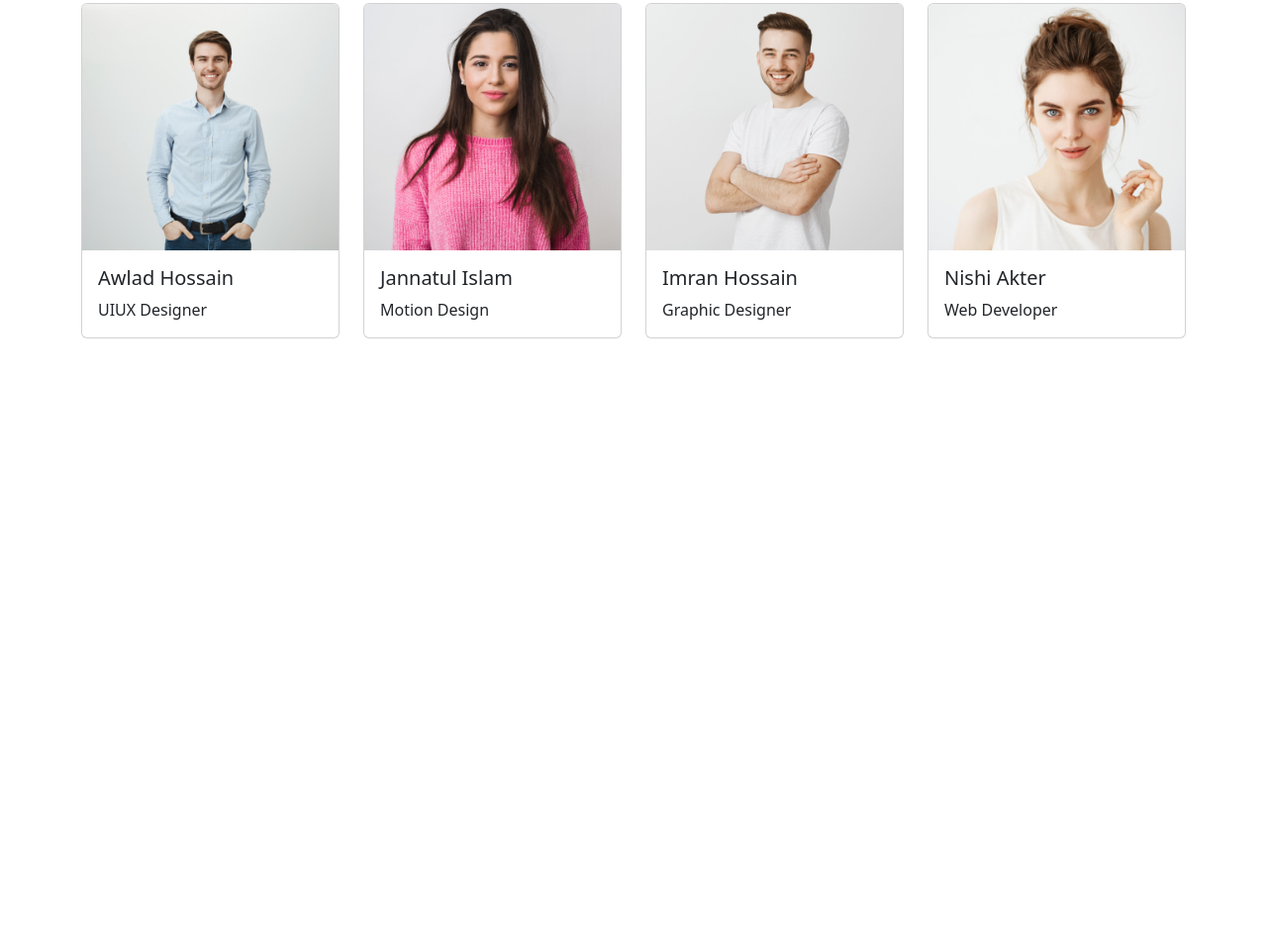
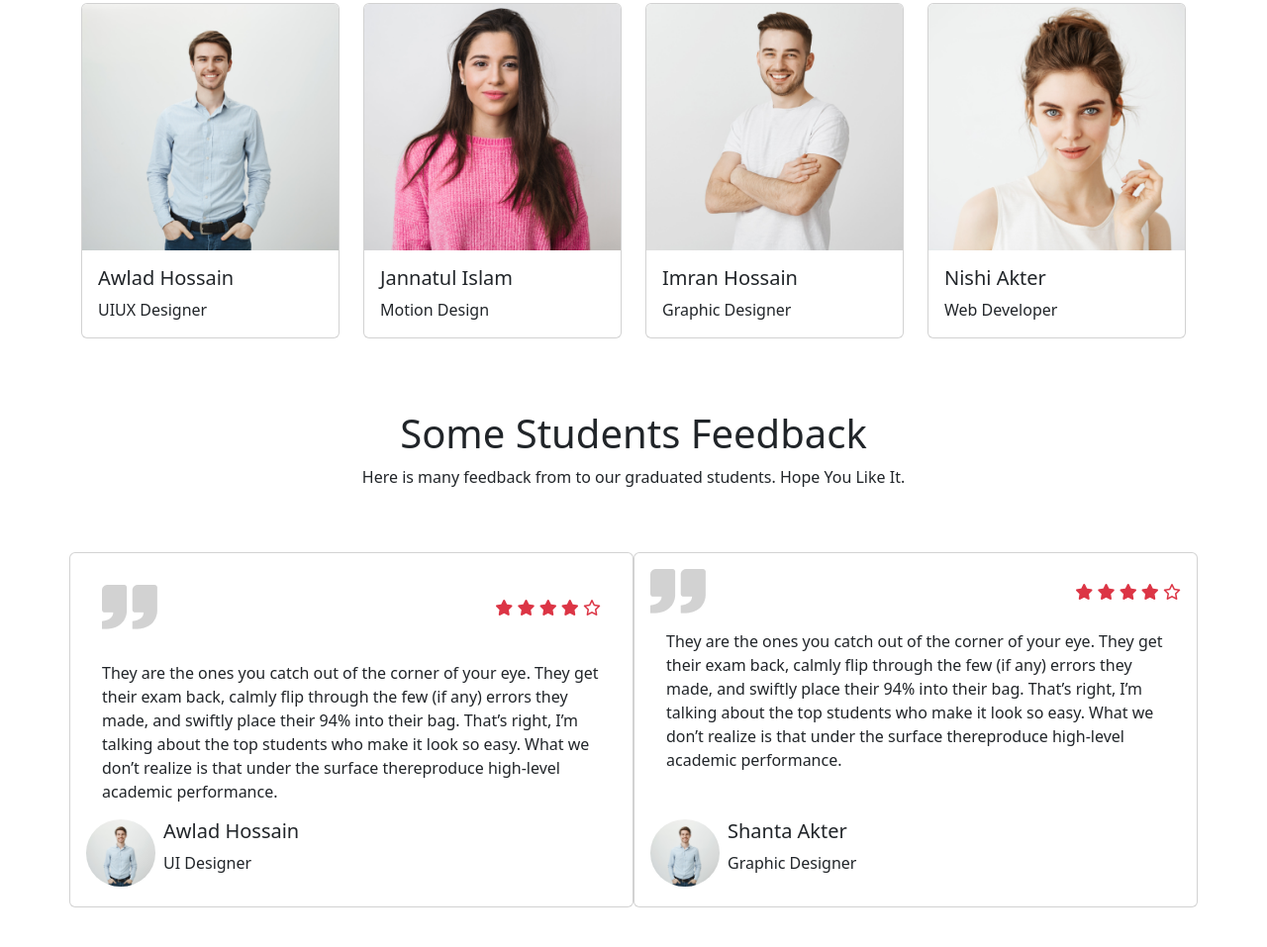
Before and after one commit to leoarafat/assignment-3, a plain HTML site: page index.html in a window 1280 px wide. Shown: the part 2806-3763 px from the top of the page at 99% size. Before the commit the page ends 3148 px from the top, so only its background shows below. Drawn offline with nearby package versions, Linux system fonts and the light colour scheme.

Commit message:
added students feedback section

```diff
--- a/index.html
+++ b/index.html
@@ -7,6 +7,9 @@
      <!--------------bootstrap cdn ----------->
     <link href="https://cdn.jsdelivr.net/npm/bootstrap@5.2.0/dist/css/bootstrap.min.css" rel="stylesheet" integrity="sha384-gH2yIJqKdNHPEq0n4Mqa/HGKIhSkIHeL5AyhkYV8i59U5AR6csBvApHHNl/vI1Bx" crossorigin="anonymous">
      <!--------------bootstrap cdn ----------->
+     <!-- font awesome icon link -->
+     <script src="https://kit.fontawesome.com/1be54400ec.js" crossorigin="anonymous"></script>
+     <!-- font awesome icon link -->
   </head>
   <body>
     <!-- header start -->
@@ -336,7 +339,79 @@
 </section>
 <!-- graduate student sec end  -->
 
+<!-------students feedback sec start----->
+<section class="container py-4">
+    <div class="py-5 text-center">
+        <h1>
+            Some Students Feedback
+        </h1>
+        <p>
+            Here is many feedback from to our graduated students. Hope You Like It.
+        </p>
+    </div>
+    <div class="row row-cols-sm-1 row-cols-md-1 row-cols-lg-2 g-4
+    d-flex flex-column g-4 d-lg-flex flex-lg-row justify-content-lg-around">
+        <div class="col card p-3 mb-3" style="width:">
+            <div class=" p-3 bg-transparent d-flex justify-content-between align-items-center">
+                <div>
+                    <img src="images/comma.png" alt="">
+                </div>
+                <div>
+                    <i class="fa-solid fa-star text-danger"></i>
+                    <i class="fa-solid fa-star text-danger"></i>
+                    <i class="fa-solid fa-star text-danger"></i>
+                    <i class="fa-solid fa-star text-danger"></i>
+                    <i class="fa-regular fa-star text-danger"></i>
+                </div>
+            </div>
+            <div class="card-body">
+              <p class="card-text">They are the ones you catch out of the corner of your eye. They get their exam back, calmly flip      through the few (if any) errors they made, and swiftly place their 94% into their bag.
+                That’s right, I’m talking about the top students who make it look so easy.
+                What we don’t realize is that under the surface thereproduce high-level academic performance.</p>
+            </div>
+            <div class=" bg-transparent d-flex">
+                <div>
+                    <img style="width: 70px;" class="img-fluid rounded-circle" src="images/student/student-1.png" alt="">
+                </div>
+                <div class="ps-2">
+                    <h5>Awlad Hossain</h5>
+                    <p>UI Designer</p>
+                </div>
+            </div>
+          </div>
 
+          <div class="col card p-3 mb-3" style="widt;">
+            <div class=" bg-transparent d-flex justify-content-between align-items-center">
+                <div>
+                    <img src="images/comma.png" alt="">
+                </div>
+                <div>
+                    <i class="fa-solid fa-star text-danger"></i>
+                    <i class="fa-solid fa-star text-danger"></i>
+                    <i class="fa-solid fa-star text-danger"></i>
+                    <i class="fa-solid fa-star text-danger"></i>
+                    <i class="fa-regular fa-star text-danger"></i>
+                </div>
+            </div>
+            <div class="card-body">
+              <p class="card-text">They are the ones you catch out of the corner of your eye. They get their exam back, calmly flip
+                through the few (if any) errors they made, and swiftly place their 94% into their bag.
+                That’s right, I’m talking about the top students who make it look so easy.
+                What we don’t realize is that under the surface thereproduce high-level academic performance.</p>
+            </div>
+            <div class=" bg-transparent d-flex">
+                <div>
+                    <img style="width: 70px;" class="img-fluid rounded-circle" src="images/student/student-1.png" alt="">
+                </div>
+                <div class="ps-2">
+                    <h5>Shanta Akter</h5>
+                    <p>Graphic Designer</p>
+                </div>
+            </div>
+          </div>
+    </div>
+</section>
+<!-------students feedback sec end----->
 
 
 
```
